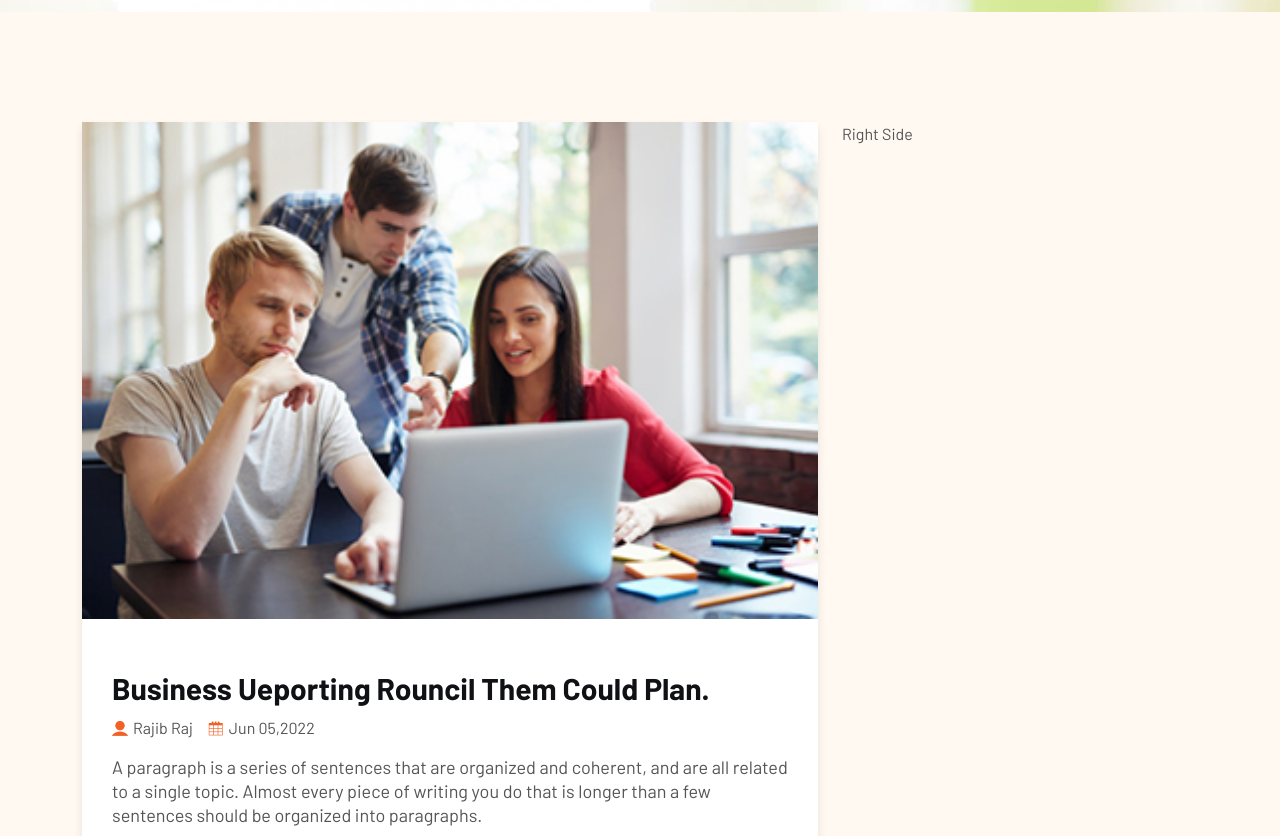
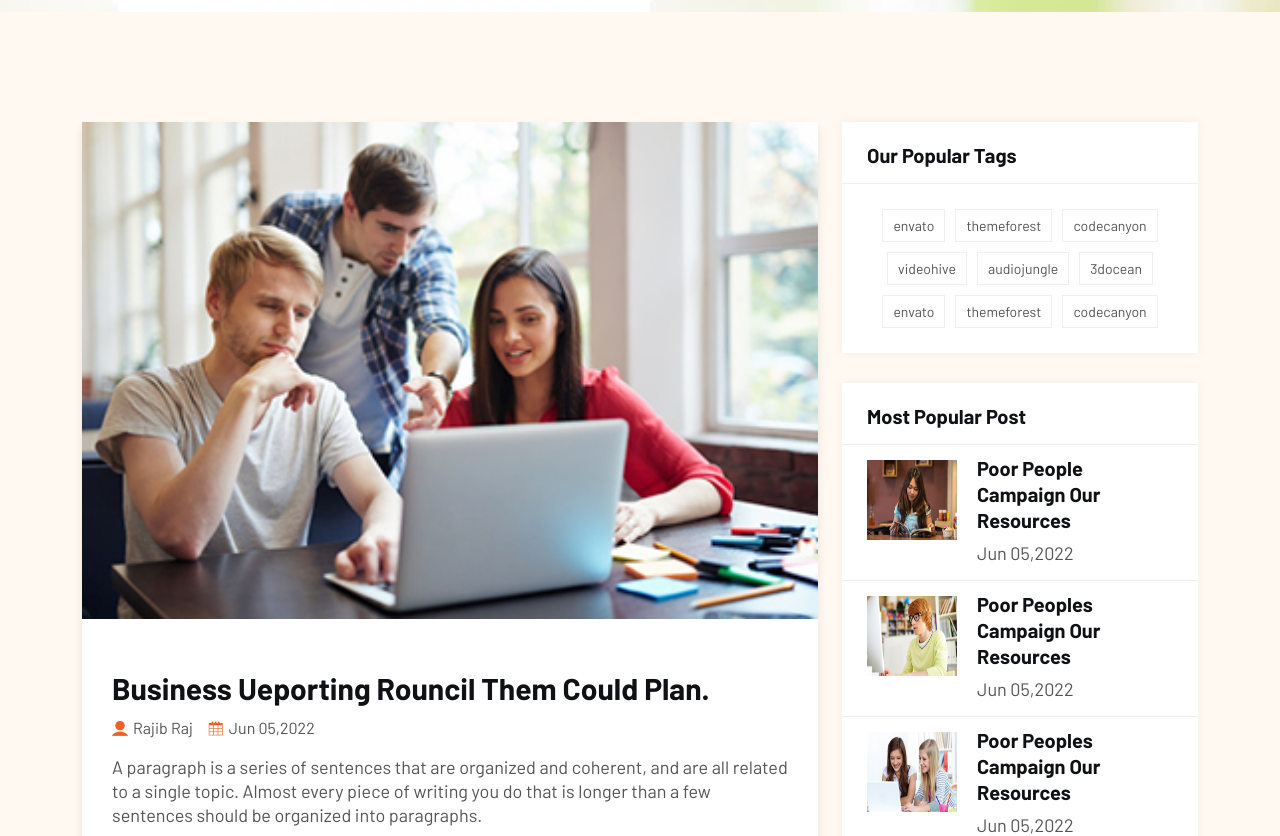
Before and after one commit to MonikaDevHJ/E_commerce_Website, a React (Vite) app: page /blog/1 in a window 1280 px wide. Shown: the part 440-1276 px from the top of the page. Built offline with nearby package versions, Linux system fonts and the light colour scheme.

Commit message:
In Blog Page is Complete

```diff
--- a/src/blog/SinleBlog.jsx
+++ b/src/blog/SinleBlog.jsx
@@ -2,6 +2,8 @@ import React, { useState } from "react";
 import blogList from "../utilis/blogdata";
 import { useParams } from "react-router-dom";
 import PageHeader from "../components/PageHeader";
+import Tags from "../Shop/Tags";
+import PopularPost from "../Shop/PopularPost"
 
 const socialList = [
   { link: "#", iconName: "icofont-facebook", className: "facebook" },
@@ -100,6 +102,7 @@ const SinleBlog = () => {
                                   <a
                                     href="https://youtu.be/PGuKjkdGrEI?si=l9Fsw5TUSEUrluKb"
                                     className="video-button popup"
+                                    target="_blank"
                                   >
                                     <i className="icofont-ui-play" />
                                   </a>
@@ -174,7 +177,12 @@ const SinleBlog = () => {
 
 
 
-            <div className="col-lg-4 col-12">Right Side</div>
+            <div className="col-lg-4 col-12">
+              <aside>
+                          <Tags/>
+                          <PopularPost/>
+              </aside>
+            </div>
           </div>
         </div>
       </div>
```
